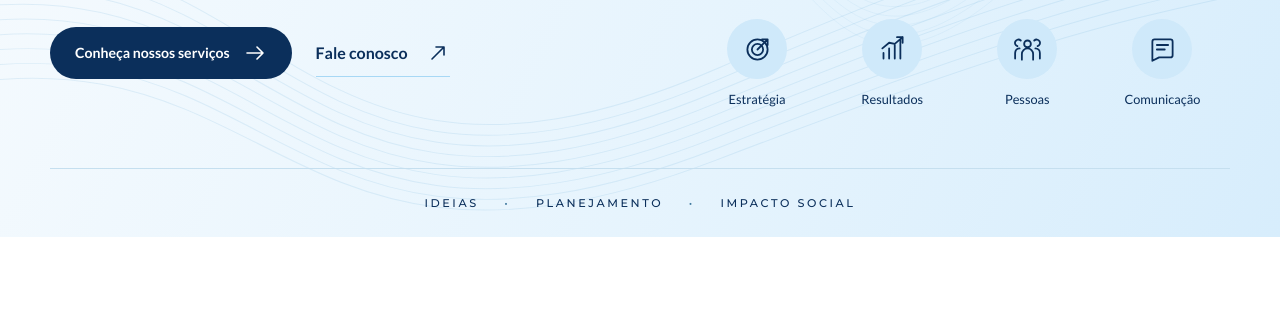
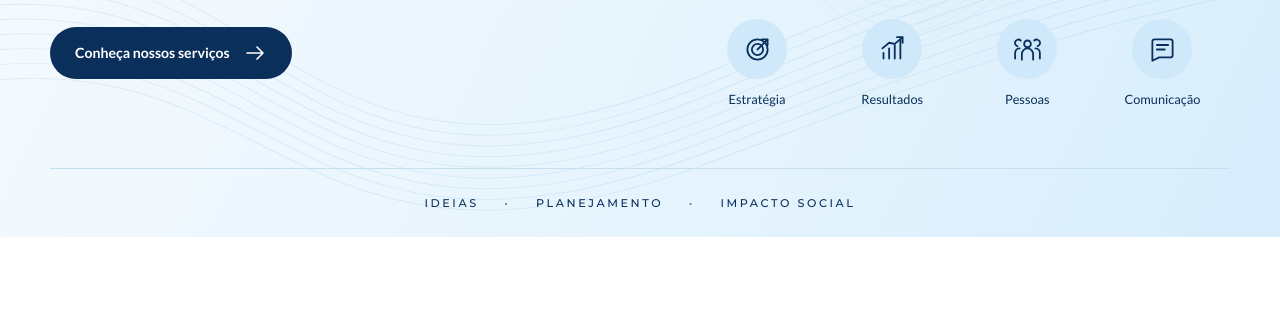
Before and after one commit to ViniciusEdward/markora, a plain HTML site: page index.html in a window 1280 px wide. Shown: the part 447-781 px from the top of the page. Drawn offline with Linux system fonts and the light colour scheme.

Commit message:
fix: remover o link de contato da abertura

```diff
--- a/index.html
+++ b/index.html
@@ -48,7 +48,7 @@
           <p class="eyebrow">Consultoria de marketing social</p>
           <h1 id="hero-title">Marketing social para um <span>futuro melhor.</span></h1>
           <p class="lead">A Markora apoia organizações, instituições, pequenos negócios e projetos sociais na criação de estratégias que geram impacto positivo.</p>
-          <div class="actions"><a class="button" href="#servicos">Conheça nossos serviços <svg class="icon " viewBox="0 0 24 24" fill="none" stroke="currentColor" stroke-width="1.6" stroke-linecap="round" stroke-linejoin="round" aria-hidden="true"><path d="M4 12h16m-6-6 6 6-6 6"/></svg></a><a class="text-link" href="#contato">Fale conosco <svg class="icon" viewBox="0 0 24 24" fill="none" stroke="currentColor" stroke-width="1.6" stroke-linecap="round" stroke-linejoin="round" aria-hidden="true"><path d="M6 18 18 6m-8 0h8v8"/></svg></a></div>
+          <div class="actions"><a class="button" href="#servicos">Conheça nossos serviços <svg class="icon " viewBox="0 0 24 24" fill="none" stroke="currentColor" stroke-width="1.6" stroke-linecap="round" stroke-linejoin="round" aria-hidden="true"><path d="M4 12h16m-6-6 6 6-6 6"/></svg></a></div>
         </div>
         <div id="detalhes-abertura" class="hero-visual" data-mobile-disclosure="Estratégia e impacto social" aria-label="Estratégia, resultados, pessoas e comunicação conectados ao propósito da Markora">
           <svg class="waves" viewBox="0 0 1000 500" fill="none" aria-hidden="true" preserveAspectRatio="none"><path d="M-100 170 C220 40 200 470 560 260 S900 120 1100 15"/><path d="M-100 186 C220 56 200 479 560 272 S900 132 1100 30"/><path d="M-100 202 C220 72 200 488 560 284 S900 144 1100 45"/><path d="M-100 218 C220 88 200 497 560 296 S900 156 1100 60"/><path d="M-100 234 C220 104 200 506 560 308 S900 168 1100 75"/><path d="M-100 250 C220 120 200 515 560 320 S900 180 1100 90"/><path d="M-100 266 C220 136 200 524 560 332 S900 192 1100 105"/><path d="M-100 282 C220 152 200 533 560 344 S900 204 1100 120"/><path d="M-100 298 C220 168 200 542 560 356 S900 216 1100 135"/></svg>
```
